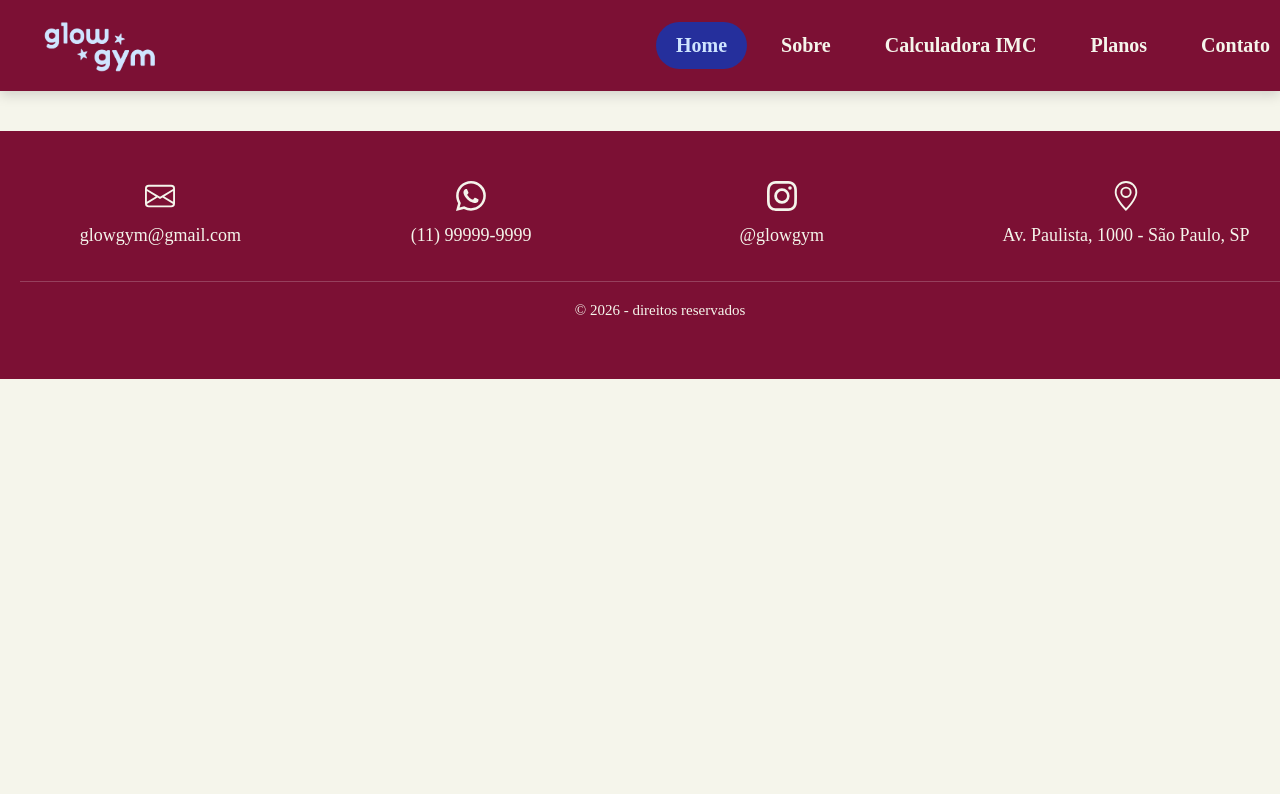
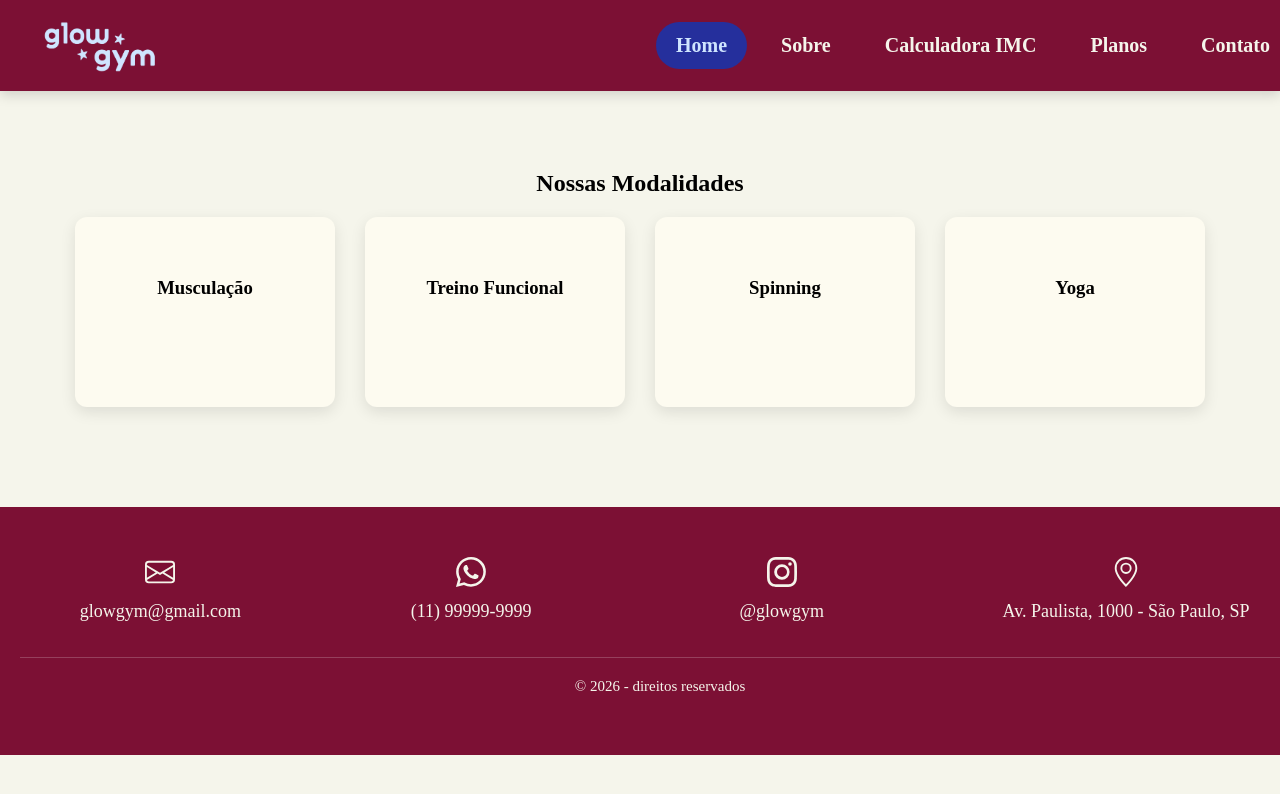
Before and after one commit to 1-ESPA/CP4-WebDev, a React (Vite) app: page / in a window 1280 px wide. Shown: the top 794 px of the page. Built offline with nearby package versions, Linux system fonts and the light colour scheme.

Commit message:
feat: adicionando componente de modalidades

```diff
--- /dev/null
+++ b/src/components/Modalidades.jsx
@@ -0,0 +1,54 @@
+import '../css/global.css'
+import '../css/modalidades.css'
+
+const Modalidades = () => {
+
+    return(
+
+        <section className="modalidades">
+
+            <h2>Nossas Modalidades</h2>
+
+            <div className="cards">
+
+                <div className="card">
+                    <h3>Musculação</h3>
+                    <p>
+                        Treinos com equipamentos modernos para
+                        desenvolvimento de força e hipertrofia.
+                    </p>
+                </div>
+
+                <div className="card">
+                    <h3>Treino Funcional</h3>
+                    <p>
+                        Exercícios dinâmicos que melhoram
+                        resistência, mobilidade e equilíbrio.
+                    </p>
+                </div>
+
+                <div className="card">
+                    <h3>Spinning</h3>
+                    <p>
+                        Aulas intensas de bicicleta que ajudam
+                        no condicionamento físico.
+                    </p>
+                </div>
+
+                <div className="card">
+                    <h3>Yoga</h3>
+                    <p>
+                        Prática focada em respiração,
+                        flexibilidade e relaxamento.
+                    </p>
+                </div>
+
+            </div>
+
+        </section>
+
+    )
+
+}
+
+export default Modalidades
--- /dev/null
+++ b/src/css/modalidades.css
@@ -0,0 +1,48 @@
+.modalidades{
+    text-align: center;
+    padding: 60px;
+}
+
+.cards{
+    display: flex;
+    justify-content: center;
+    gap: 30px;
+    flex-wrap: wrap;
+}
+
+.card{
+    width: 220px;
+    height: 150px;
+    padding: 20px;
+    border-radius: 12px;
+    background: #FDFBF0;
+    box-shadow: 0 5px 15px rgba(0,0,0,0.1);
+
+    transition: all 0.3s ease;
+    overflow: hidden;
+}
+
+.card h3{
+    margin-top: 40px;
+    transition: 0.3s;
+}
+
+.card p{
+    opacity: 0;
+    font-size: 14px;
+    transition: 0.3s;
+}
+
+.card:hover{
+    background-color: #252F9C;
+    color: white;
+    transform: translateY(-8px);
+}
+
+.card:hover p{
+    opacity: 1;
+}
+
+.card:hover h3{
+    margin-top: 10px;
+}
--- a/src/routes/Home.jsx
+++ b/src/routes/Home.jsx
@@ -1,9 +1,13 @@
+import Modalidades from "../components/Modalidades"
+
 const Home = () => {
-  return (
-    <div>
 
-    </div>
-  )
+    return(
+        <>
+            <Modalidades/>
+        </>
+    )
+
 }
 
 export default Home
```
